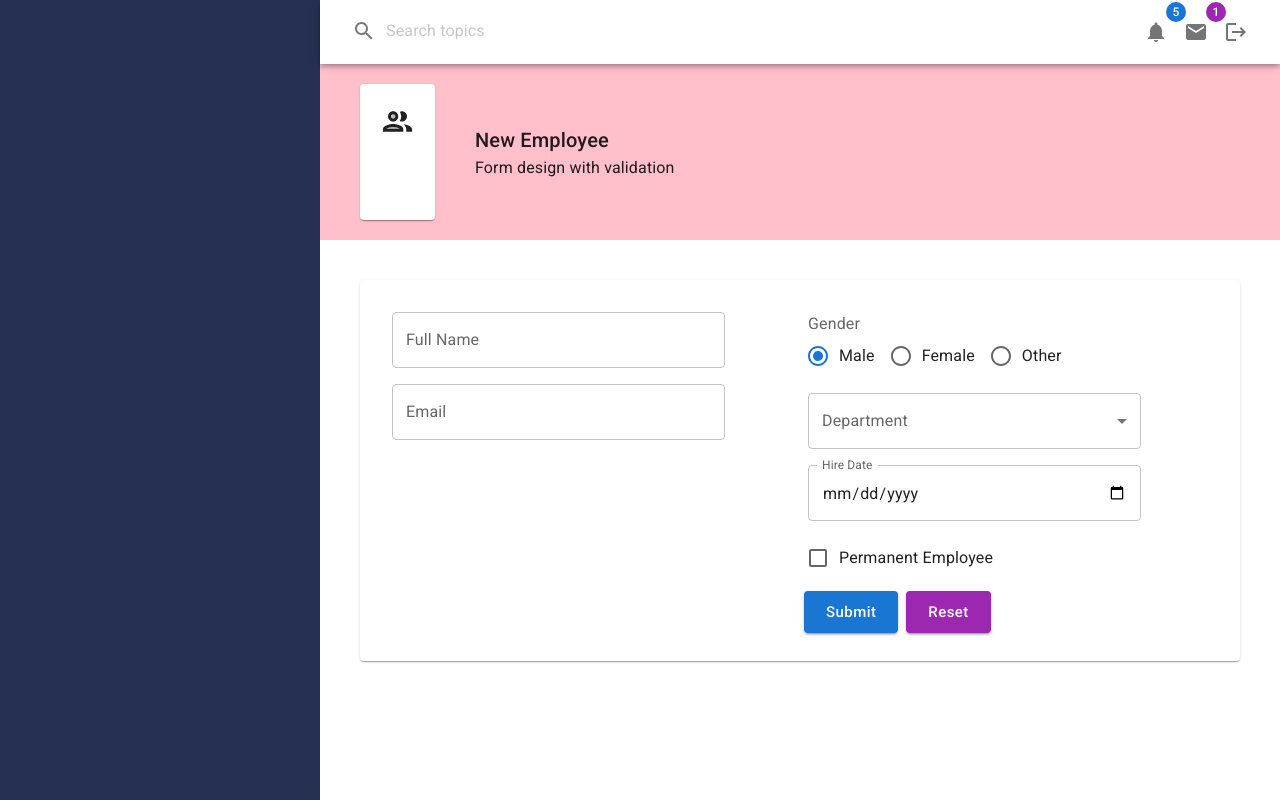
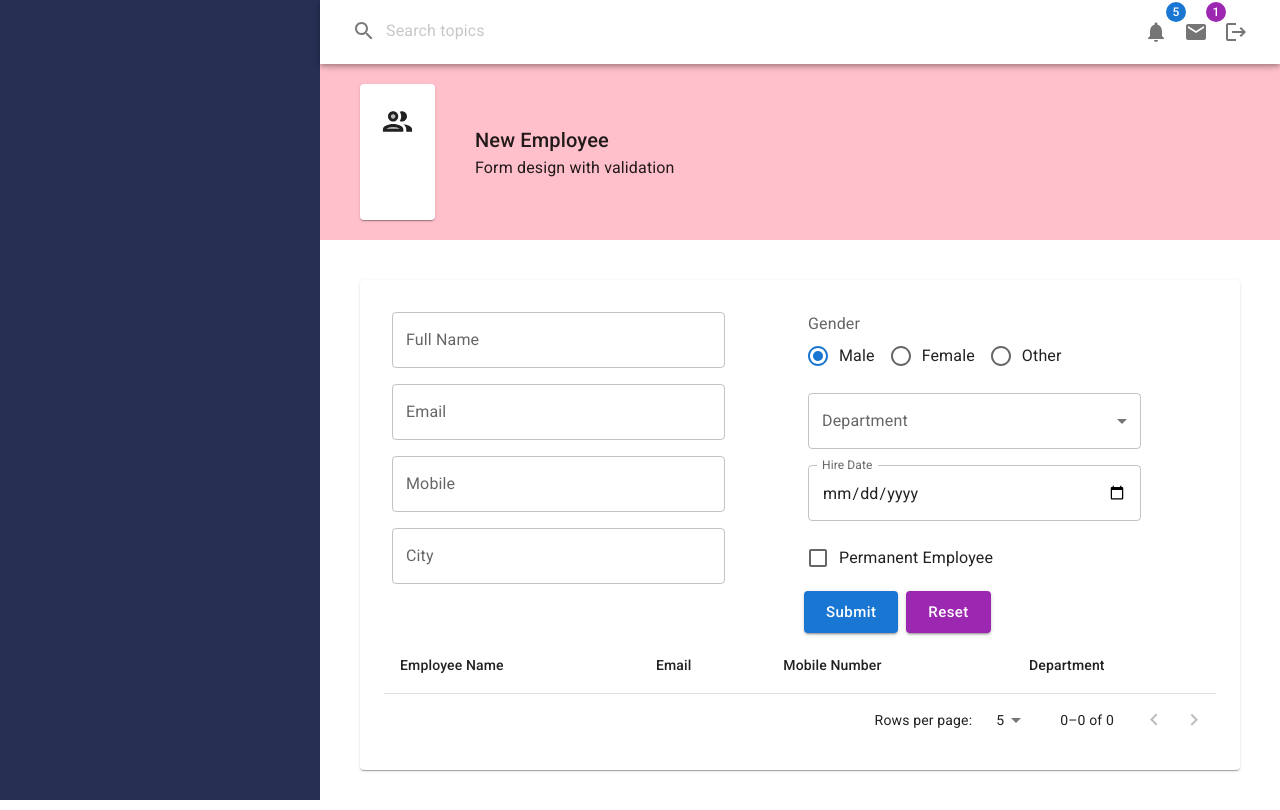
Before and after one commit to ccjacuzzi/complete_mui_system, a React (Create React App) app: page / in a window 1280 px wide. Built offline with nearby package versions, Linux system fonts and the light colour scheme.

Commit message:
Form validation and table pagination

```diff
--- a/src/Components/Controls/Button.js
+++ b/src/Components/Controls/Button.js
@@ -26,7 +26,7 @@ const Button = (props) => {
             variant={variant || 'contained'}
             size={size || 'large'}
             color={color || 'primary'}
-            onClick={onclick}
+            onClick={onClick}
             {...other}>
             {text}
         </MuiButton>
--- a/src/Components/Controls/Input.js
+++ b/src/Components/Controls/Input.js
@@ -3,7 +3,7 @@ import { TextField } from '@mui/material';
 
 const Input = (props) => {
 
-    const {name, label, value, onChange} = props;
+    const {name, label, value, error=null, onChange} = props;
 
     return (
         <TextField
@@ -12,6 +12,7 @@ const Input = (props) => {
             name={name}
             value={value}
             onChange={onChange}
+            {...(error && {error:true , helperText:error})}
         />
     );
 };
--- a/src/Components/Controls/Select.js
+++ b/src/Components/Controls/Select.js
@@ -1,13 +1,14 @@
-import { FormControl, InputLabel, MenuItem, Select as MuiSelect} from '@mui/material';
+import { FormControl, FormHelperText, InputLabel, MenuItem, Select as MuiSelect} from '@mui/material';
 import React from 'react';
 
 const Select = (props) => {
 
-    const {name, label, value, onChange, options} = props;
+    const {name, label, value, error=null, onChange, options} = props;
 
     return (
         <FormControl
-        variant='outlined'>
+        variant='outlined'
+        {...(error && {error:true})}>
             <InputLabel>{label}</InputLabel>
             <MuiSelect
             label={label}
@@ -21,6 +22,7 @@ const Select = (props) => {
                     )
                 }
             </MuiSelect>
+            {error && <FormHelperText>{error}</FormHelperText>}
         </FormControl>
     );
 };
--- a/src/Components/useForm.js
+++ b/src/Components/useForm.js
@@ -6,6 +6,7 @@ import { makeStyles } from '@mui/styles';
 const useForm = (inititalFieldValues) => {
 
     const[values, setValues] = useState(inititalFieldValues);
+    const[errors, setErrors] = useState({});
 
     // e is the default event parameter
     // destructure the e.target into name and value
@@ -20,8 +21,14 @@ const useForm = (inititalFieldValues) => {
         })
     }
 
+    const resetForm = ()=>{
+        setValues(inititalFieldValues);
+        setErrors({});
+
+    }
+
     return {
-        values, setValues, handleInputChange
+        values, setValues, errors, setErrors, handleInputChange, resetForm
     }
 
 
@@ -42,9 +49,10 @@ const useStyles = makeStyles({
 const Form = (props) => {
 
     const classes = useStyles();
+    const{ children, ...other } = props;
 
     return (
-        <form className={classes.root}>
+        <form className={classes.root} {...other}>
             {props.children}
         </form>
     );
--- /dev/null
+++ b/src/Components/useTable.js
@@ -0,0 +1,69 @@
+import { Table, TableHead, TableRow, TableCell, TablePagination } from '@mui/material';
+import React, {useState} from 'react';
+
+const useTable = (records, headCells) => {
+
+    const pages = [5, 10, 25]
+    const [page, setPage] = useState(0);
+
+    const [rowsPerPage, setRowsPerPerPage] = useState(pages[page])
+
+    const TblContainer = props => (
+        <Table>
+            {props.children}
+        </Table>
+    )
+
+    const TblHead = props => {
+        return (
+        <TableHead>
+                <TableRow>
+                    {
+                        headCells.map(headCell => (
+                            <TableCell key={headCell.id}>
+                                {headCell.label}
+                            </TableCell>))
+                    }
+                </TableRow>
+        </TableHead>)
+    }
+
+    const handleChangePage = (event, newPage) => {
+        setPage(newPage);
+    }
+
+    const handleRowsPerPage = event =>{
+        setRowsPerPerPage(parseInt(event.target.value,10))
+        setPage(0);
+    }
+
+    const TblPagination = () => (<TablePagination
+        component='div'
+        page = {page}
+        rowsPerPageOptions={pages}
+        rowsPerPage={rowsPerPage}
+        count={records.length}
+        onPageChange={handleChangePage}
+        onRowsPerPageChange = {handleRowsPerPage}
+    />)
+
+
+    // Page has values 0,1,2,3,etc...
+    // Rows per page can be 5, 10, 25
+    // slice() takes starting array index and ending index
+    // see "React Material UI Table with Paging Sorting and Filtering min 24:00"
+    const recordsAfterPagingAndSorting = () => {
+        return records.slice(page*rowsPerPage,(page+1)*rowsPerPage)
+    }
+
+
+
+    return {
+        TblContainer,
+        TblHead,
+        TblPagination,
+        recordsAfterPagingAndSorting
+    }
+};
+
+export default useTable;
--- a/src/Employees/EmployeeForm.js
+++ b/src/Employees/EmployeeForm.js
@@ -22,7 +22,7 @@ const inititalFieldValues = {
     gender:'male',
     departmentId:'',
     hireDate:new Date(),
-    isPermanent:false,
+    isPermanent:false
 }
 
 
@@ -30,21 +30,69 @@ const inititalFieldValues = {
 
 const EmployeeForm = () => {
 
-    const{values, setValues, handleInputChange} = useForm(inititalFieldValues);
+    const validate = () => {
+        let temp = {}
+        temp.fullName = values.fullName ? '': 'This field is required'
+        temp.email = (/^[^@\s]+@[^@\s]+\.[^@\s]+$/).test(values.email) ? '': 'Email is not valid'
+        temp.mobile = values.mobile.length > 9 ? '': 'Minimum 10 characters requried'
+        temp.departmentId = values.departmentId.length != 0 ? '': "You must select a department"
+        temp.city = values.city ? '': 'City is required'
+        setErrors({
+          ...temp
+        })
+
+        // if every value in this object that is returned from the validate function is an empty string, the function will return true
+        return Object.values(temp).every(x => x === '')
+
+    }
+
+    const{values, setValues,  errors, setErrors, handleInputChange, resetForm} = useForm(inititalFieldValues);
+
+    const handleSubmit = (e) => {
+        e.preventDefault() //just used to prevent the form from reloading upon submit
+        if (validate()){
+            employeeServices.insertEmployee(values)
+            resetForm()
+        }
+    }
+
 
     return (
 
-        <Form>
+        <Form onSubmit={handleSubmit}>
             <Grid container>
                 <Grid item xs={6}>
 
-                    <Controls.Input label='Full Name' name='fullName' value={values.fullName} onChange={handleInputChange} />
+                    <Controls.Input
+                        label='Full Name'
+                        name='fullName'
+                        value={values.fullName}
+                        onChange={handleInputChange}
+                        error={errors.fullName}
+                    />
 
                     <Controls.Input
                         label='Email'
                         name='email'
                         value={values.email}
                         onChange={handleInputChange}
+                        error={errors.email}
+                    />
+
+                    <Controls.Input
+                        label='Mobile'
+                        name='mobile'
+                        value={values.mobile}
+                        onChange={handleInputChange}
+                        error={errors.mobile}
+                    />
+
+                    <Controls.Input
+                        label='City'
+                        name='city'
+                        value={values.city}
+                        onChange={handleInputChange}
+                        error={errors.city}
                     />
                 </Grid>
                 <Grid item xs={6}>
@@ -61,6 +109,7 @@ const EmployeeForm = () => {
                         name='departmentId'
                         label='Department'
                         value={values.departmentId}
+                        error={errors.departmentId}
                         onChange={handleInputChange}
                         options={employeeServices.getDepartmentCollection()} //This would likely be an api call to db
                     />
@@ -87,7 +136,8 @@ const EmployeeForm = () => {
 
                         <Controls.Button
                         text='Reset'
-                        color='secondary' />
+                        color='secondary'
+                        onClick={resetForm} />
                     </div>
 
                 </Grid>
--- a/src/Employees/Employees.js
+++ b/src/Employees/Employees.js
@@ -2,7 +2,10 @@ import React from 'react';
 import EmployeeForm from './EmployeeForm';
 import PageHeader from '../Components/PageHeader';
 import { PeopleOutlineTwoTone } from '@mui/icons-material';
-import { Paper } from '@mui/material';
+import { Paper, TableBody, TableRow, TableCell } from '@mui/material';
+import useTable from '../Components/useTable';
+import * as employeeService from '../services/employeeServices'
+import { useState } from 'react';
 
 
 const styles ={
@@ -12,12 +15,47 @@ const styles ={
     }
 }
 
+const headCells = [
+    {id: 'fullName', label:'Employee Name'},
+    {id: 'email', label:'Email'},
+    {id: 'mobile', label:'Mobile Number'},
+    {id: 'department', label:'Department'}
+]
+
 const Employees = () => {
+
+    const [records, setRecords] = useState(employeeService.getAllEmployees())
+
+    const {
+        TblContainer,
+        TblHead,
+        TblPagination,
+        recordsAfterPagingAndSorting
+    } = useTable(records, headCells);
+
     return (
         <>
             <PageHeader icon={<PeopleOutlineTwoTone fontSize='large' />} title="New Employee" subtitle="Form design with validation" />
             <Paper sx={styles.pageContent}>
                 <EmployeeForm />
+                <TblContainer>
+                    <TblHead />
+                    <TableBody>
+                        {
+                            recordsAfterPagingAndSorting().map(item =>
+                                (
+                                    <TableRow key={item.id}>
+                                        <TableCell>{item.fullName}</TableCell>
+                                        <TableCell>{item.email}</TableCell>
+                                        <TableCell>{item.mobile}</TableCell>
+                                        <TableCell>{item.department}</TableCell>
+                                    </TableRow>
+                                )
+                            )
+                        }
+                    </TableBody>
+                </TblContainer>
+                <TblPagination />
             </Paper>
 
         </>
--- a/src/services/employeeServices.js
+++ b/src/services/employeeServices.js
@@ -1,3 +1,8 @@
+
+const KEYS = {
+    employees: 'employees',
+    employeeId:'employeeId'
+}
 
 export const getDepartmentCollection = ()=>([
     { id: '1', title: 'Development'},
@@ -6,3 +11,34 @@ export const getDepartmentCollection = ()=>([
     { id: '4', title: 'HR'}
 
 ])
+
+
+export function insertEmployee(data){
+    let employees = getAllEmployees();
+    data['id'] = generateEmployeeId();
+    employees.push(data)
+    localStorage.setItem(KEYS.employees, JSON.stringify(employees))
+}
+
+export function generateEmployeeId(){
+    if(localStorage.getItem(KEYS.employeeId) == null){
+        localStorage.setItem(KEYS.employeeId, '0')
+    }
+    var id = parseInt(localStorage.getItem(KEYS.employeeId))
+    localStorage.setItem(KEYS.employeeId, (++id).toString())
+    return id;
+}
+
+export function getAllEmployees() {
+    if (localStorage.getItem(KEYS.employees) === null) {
+        localStorage.setItem(KEYS.employees, JSON.stringify([]))
+    }
+
+    let employees = JSON.parse(localStorage.getItem(KEYS.employees));
+    let departments = getDepartmentCollection();
+
+    return employees.map(x => ({
+        ...x,
+        department: departments[x.departmentId - 1].title
+    }))
+}
```
